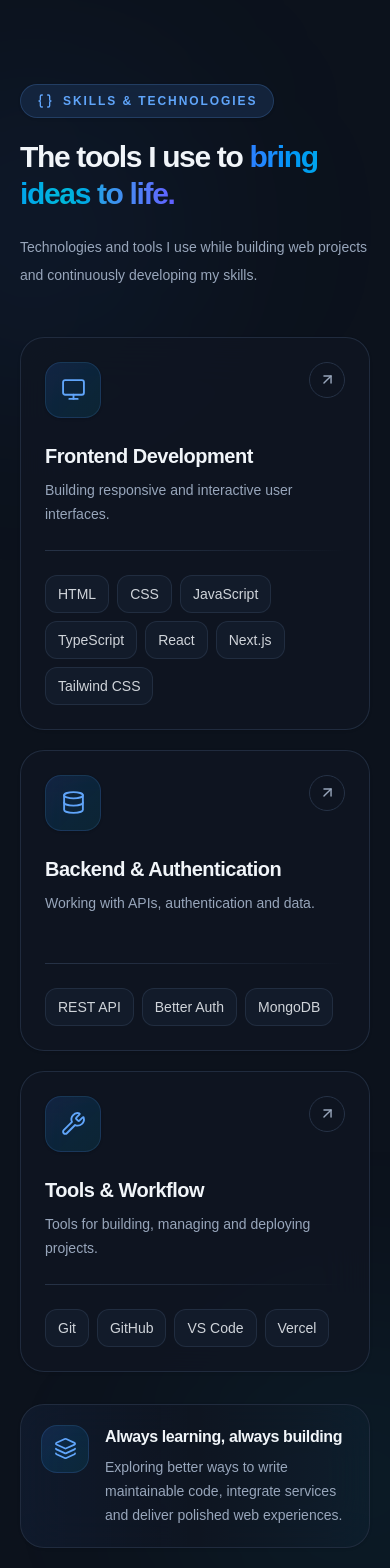
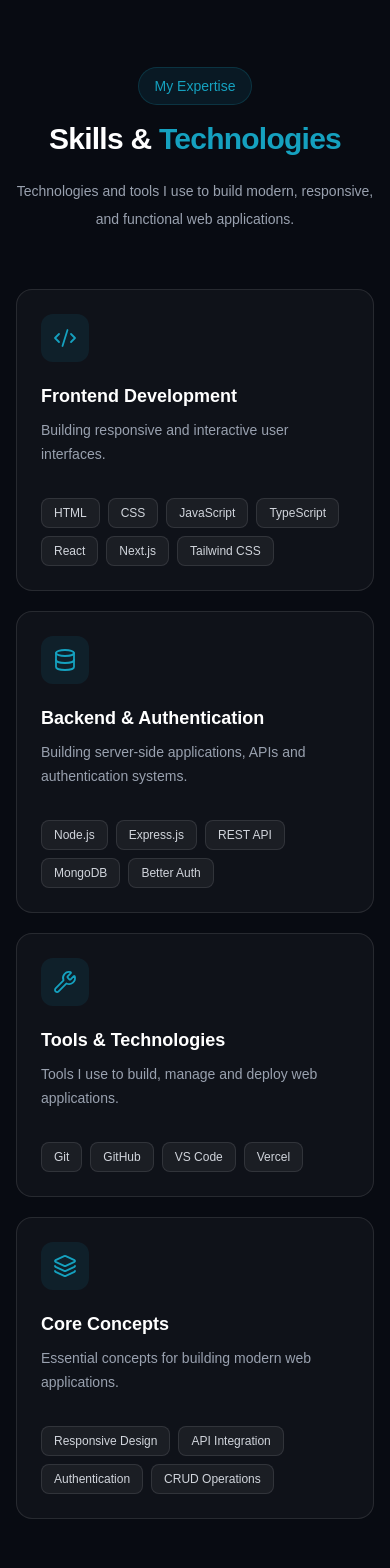
Before and after one commit to fahimrahat58/fahim-portfolio, a Next.js app: page / in a window 390 px wide. Shown: the part 5920-7488 px from the top of the page. Built offline with nearby package versions, Linux system fonts and the light colour scheme.

Commit message:
added the cv

```diff
--- /dev/null
+++ b/src/app/components/ServicesSection.tsx
@@ -0,0 +1,147 @@
+"use client";
+
+import {
+  Code2,
+  Layers3,
+  Database,
+  ShieldCheck,
+  ArrowUpRight,
+  CheckCircle2,
+} from "lucide-react";
+
+const services = [
+  {
+    number: "01",
+    title: "Frontend Development",
+    description:
+      "Responsive, modern, and user-friendly interfaces that work smoothly across desktop, tablet, and mobile devices.",
+    icon: Code2,
+    technologies: ["React", "Next.js", "TypeScript", "Tailwind CSS"],
+  },
+  {
+    number: "02",
+    title: "Full-Stack Web Development",
+    description:
+      "Complete web application development, connecting interactive frontend experiences with reliable backend systems.",
+    icon: Layers3,
+    technologies: ["Next.js", "Node.js", "Express.js", "MongoDB"],
+  },
+  {
+    number: "03",
+    title: "API Integration",
+    description:
+      "Integrating REST APIs to connect applications with databases and external services for dynamic experiences.",
+    icon: Database,
+    technologies: ["REST API", "Fetch API", "MongoDB", "CRUD"],
+  },
+  {
+    number: "04",
+    title: "Authentication & Security",
+    description:
+      "Implementing user authentication, protected routes, and secure sign-in experiences for web applications.",
+    icon: ShieldCheck,
+    technologies: ["Better Auth", "Google Login", "Protected Routes"],
+  },
+];
+
+export default function ServicesSection() {
+  return (
+    <section
+      id="services"
+      className="relative overflow-hidden px-4 py-20 sm:px-6 lg:px-8 lg:py-28"
+    >
+      <div className="mx-auto max-w-7xl">
+        {/* Section Heading */}
+        <div className="mx-auto mb-14 max-w-2xl text-center sm:mb-16">
+          <span className="mb-4 inline-flex rounded-full border border-[#15A1BF]/20 bg-[#15A1BF]/10 px-4 py-2 text-sm font-medium text-[#15A1BF]">
+            What I Offer
+          </span>
+
+          <h2 className="text-3xl font-bold tracking-tight text-gray-900 dark:text-white sm:text-4xl lg:text-5xl">
+            My <span className="text-[#15A1BF]">Services</span>
+          </h2>
+
+          <p className="mt-5 text-sm leading-7 text-gray-600 dark:text-gray-400 sm:text-base">
+            I help turn ideas into functional, responsive, and
+            user-friendly web experiences using modern web technologies.
+          </p>
+        </div>
+
+        {/* Service Cards */}
+        <div className="grid grid-cols-1 gap-5 sm:grid-cols-2 lg:gap-6">
+          {services.map((service) => {
+            const Icon = service.icon;
+
+            return (
+              <article
+                key={service.number}
+                className="group relative overflow-hidden rounded-2xl border border-gray-200 bg-white p-6 transition-all duration-300 hover:-translate-y-1 hover:border-[#15A1BF]/50 hover:shadow-xl hover:shadow-[#15A1BF]/5 dark:border-white/10 dark:bg-white/[0.03] dark:hover:border-[#15A1BF]/50 sm:p-8"
+              >
+                <div className="absolute right-6 top-6 text-4xl font-bold text-gray-100 transition-colors duration-300 group-hover:text-[#15A1BF]/10 dark:text-white/[0.04] sm:right-8 sm:top-8">
+                  {service.number}
+                </div>
+
+                <div className="relative">
+                  <div className="mb-6 flex h-14 w-14 items-center justify-center rounded-xl bg-[#15A1BF]/10 text-[#15A1BF] transition-all duration-300 group-hover:bg-[#15A1BF] group-hover:text-white">
+                    <Icon size={27} strokeWidth={1.8} />
+                  </div>
+
+                  <h3 className="text-xl font-semibold text-gray-900 dark:text-white sm:text-2xl">
+                    {service.title}
+                  </h3>
+
+                  <p className="mt-3 max-w-xl text-sm leading-7 text-gray-600 dark:text-gray-400 sm:text-base">
+                    {service.description}
+                  </p>
+
+                  <div className="mt-6 flex flex-wrap gap-2">
+                    {service.technologies.map((technology) => (
+                      <span
+                        key={technology}
+                        className="inline-flex items-center gap-1.5 rounded-lg border border-gray-200 bg-gray-50 px-3 py-2 text-xs font-medium text-gray-700 dark:border-white/10 dark:bg-white/5 dark:text-gray-300 sm:text-sm"
+                      >
+                        <CheckCircle2
+                          size={13}
+                          className="text-[#15A1BF]"
+                        />
+                        {technology}
+                      </span>
+                    ))}
+                  </div>
+
+                  <div className="mt-7 flex items-center gap-2 text-sm font-medium text-[#15A1BF]">
+                    <span>Explore service</span>
+                    <ArrowUpRight
+                      size={17}
+                      className="transition-transform duration-300 group-hover:translate-x-1 group-hover:-translate-y-1"
+                    />
+                  </div>
+                </div>
+              </article>
+            );
+          })}
+        </div>
+
+        {/* Contact CTA */}
+        <div className="mt-10 flex flex-col items-center justify-between gap-5 rounded-2xl border border-[#15A1BF]/20 bg-[#15A1BF]/5 p-6 text-center sm:flex-row sm:p-8 sm:text-left">
+          <div>
+            <h3 className="text-xl font-semibold text-gray-900 dark:text-white">
+              Have a project in mind?
+            </h3>
+            <p className="mt-2 text-sm leading-6 text-gray-600 dark:text-gray-400">
+              Let&apos;s discuss how I can help bring your idea to life.
+            </p>
+          </div>
+
+          <a
+            href="#contact"
+            className="inline-flex shrink-0 items-center justify-center gap-2 rounded-xl bg-[#15A1BF] px-6 py-3 text-sm font-semibold text-white transition-all duration-300 hover:-translate-y-0.5 hover:bg-[#118ba5] hover:shadow-lg hover:shadow-[#15A1BF]/20"
+          >
+            Contact Me
+            <ArrowUpRight size={17} />
+          </a>
+        </div>
+      </div>
+    </section>
+  );
+}
--- a/src/app/components/navbar.tsx
+++ b/src/app/components/navbar.tsx
@@ -12,6 +12,7 @@ const navLinks = [
   { label: "About", href: "#about" },
   { label: "Projects", href: "#projects" },
   { label: "Skills", href: "#skills" },
+  { label: "Services", href: "#services" },
   { label: "Contact", href: "#contact" },
 ];
 
--- a/src/app/components/skills-section.tsx
+++ b/src/app/components/skills-section.tsx
@@ -1,20 +1,17 @@
 "use client";
 
-import { motion } from "motion/react";
 import {
-  Braces,
+  Code2,
   Database,
+  Wrench,
   Layers3,
-  Monitor,
-  Wrench,
-  ArrowUpRight,
 } from "lucide-react";
 
 const skillGroups = [
   {
     title: "Frontend Development",
     description: "Building responsive and interactive user interfaces.",
-    icon: Monitor,
+    icon: Code2,
     skills: [
       "HTML",
       "CSS",
@@ -27,165 +24,105 @@ const skillGroups = [
   },
   {
     title: "Backend & Authentication",
-    description: "Working with APIs, authentication and data.",
+    description:
+      "Building server-side applications, APIs and authentication systems.",
     icon: Database,
-    skills: ["REST API", "Better Auth", "MongoDB"],
+    skills: [
+      "Node.js",
+      "Express.js",
+      "REST API",
+      "MongoDB",
+      "Better Auth",
+    ],
   },
   {
-    title: "Tools & Workflow",
-    description: "Tools for building, managing and deploying projects.",
+    title: "Tools & Technologies",
+    description: "Tools I use to build, manage and deploy web applications.",
     icon: Wrench,
-    skills: ["Git", "GitHub", "VS Code", "Vercel"],
+    skills: [
+      "Git",
+      "GitHub",
+      "VS Code",
+      "Vercel",
+    ],
+  },
+  {
+    title: "Core Concepts",
+    description: "Essential concepts for building modern web applications.",
+    icon: Layers3,
+    skills: [
+      "Responsive Design",
+      "API Integration",
+      "Authentication",
+      "CRUD Operations",
+    ],
   },
 ];
-
-const reveal = {
-  hidden: {
-    opacity: 0,
-    y: 35,
-  },
-  visible: {
-    opacity: 1,
-    y: 0,
-  },
-};
 
 export default function SkillsSection() {
   return (
     <section
       id="skills"
-      className="relative isolate overflow-hidden border-y border-border bg-surface-secondary/40 px-5 py-24 sm:px-8 sm:py-28 lg:px-12"
+      className="relative overflow-hidden px-4 py-20 sm:px-6 lg:px-8 lg:py-28"
     >
-      {/* Background glow */}
-      <div className="pointer-events-none absolute -left-32 top-20 -z-10 h-80 w-80 rounded-full bg-blue-500/[0.07] blur-[110px]" />
-      <div className="pointer-events-none absolute -right-32 bottom-0 -z-10 h-80 w-80 rounded-full bg-cyan-500/[0.07] blur-[110px]" />
-
       <div className="mx-auto max-w-7xl">
-        <motion.div
-          variants={reveal}
-          initial="hidden"
-          whileInView="visible"
-          viewport={{ once: false, amount: 0.15 }}
-          transition={{ duration: 0.7, ease: "easeOut" }}
-          className="mb-12 max-w-3xl md:mb-14"
-        >
-          <span className="mb-5 inline-flex items-center gap-2.5 rounded-full border border-accent/20 bg-accent-soft/70 px-4 py-2 text-xs font-bold uppercase tracking-[0.16em] text-accent shadow-sm backdrop-blur-xl sm:text-sm">
-            <Braces size={16} />
-            Skills & Technologies
+        {/* Section Heading */}
+        <div className="mx-auto mb-14 max-w-2xl text-center sm:mb-16">
+          <span className="mb-4 inline-flex items-center rounded-full border border-[#15A1BF]/20 bg-[#15A1BF]/10 px-4 py-2 text-sm font-medium text-[#15A1BF]">
+            My Expertise
           </span>
 
-          <h2 className="text-3xl font-extrabold leading-tight tracking-[-0.045em] sm:text-4xl lg:text-5xl">
-            The tools I use to{" "}
-            <span className="bg-gradient-to-r from-blue-500 via-cyan-500 to-indigo-500 bg-clip-text text-transparent">
-              bring ideas to life.
-            </span>
+          <h2 className="text-3xl font-bold tracking-tight text-gray-900 dark:text-white sm:text-4xl lg:text-5xl">
+            Skills &{" "}
+            <span className="text-[#15A1BF]">Technologies</span>
           </h2>
 
-          <p className="mt-5 max-w-2xl text-sm leading-7 text-muted sm:text-base sm:leading-8">
-            Technologies and tools I use while building web projects and
-            continuously developing my skills.
+          <p className="mt-5 text-sm leading-7 text-gray-600 dark:text-gray-400 sm:text-base">
+            Technologies and tools I use to build modern, responsive,
+            and functional web applications.
           </p>
-        </motion.div>
+        </div>
 
-        <div className="grid gap-5 md:grid-cols-2 lg:grid-cols-3">
-          {skillGroups.map((group, index) => {
+        {/* Skills Grid */}
+        <div className="grid grid-cols-1 gap-5 sm:grid-cols-2 lg:grid-cols-4 lg:gap-6">
+          {skillGroups.map((group) => {
             const Icon = group.icon;
 
             return (
-              <motion.div
+              <div
                 key={group.title}
-                variants={reveal}
-                initial="hidden"
-                whileInView="visible"
-                viewport={{ once: true, amount: 0.05 }}
-                transition={{
-                  duration: 0.65,
-                  delay: index * 0.18,
-                  ease: "easeOut",
-                }}
-                whileHover={{
-                  y: -6,
-                  transition: { duration: 0.2 },
-                }}
-                className="group relative overflow-hidden rounded-3xl border border-border/80 bg-surface/80 p-6 shadow-sm backdrop-blur-xl transition-all duration-300 hover:border-accent/40 hover:shadow-xl hover:shadow-blue-500/[0.06] sm:p-7"
+                className="group rounded-2xl border border-gray-200 bg-white p-6 transition-all duration-300 hover:-translate-y-1 hover:border-[#15A1BF]/50 hover:shadow-xl hover:shadow-[#15A1BF]/5 dark:border-white/10 dark:bg-white/[0.03] dark:hover:border-[#15A1BF]/50 sm:p-7"
               >
-                {/* Card gradient */}
-                <div className="pointer-events-none absolute inset-0 bg-gradient-to-br from-blue-500/[0.045] via-transparent to-cyan-500/[0.045] opacity-0 transition-opacity duration-500 group-hover:opacity-100" />
-
-                <div className="relative">
-                  <div className="mb-6 flex items-start justify-between">
-                    <div className="flex h-14 w-14 items-center justify-center rounded-2xl border border-accent/15 bg-gradient-to-br from-blue-500/15 to-cyan-500/10 text-accent shadow-sm transition-all duration-300 group-hover:scale-105 group-hover:shadow-lg group-hover:shadow-blue-500/10">
-                      <Icon size={25} strokeWidth={1.8} />
+                {/* Icon */}
+                <div className="mb-5 flex h-12 w-12 items-center justify-center rounded-xl bg-[#15A1BF]/10 text-[#15A1BF] transition-colors duration-300 group-hover:bg-[#15A1BF] group-hover:text-white">
+                  <Icon size={24} strokeWidth={1.8} />
                 </div>
 
-                    <span className="flex h-9 w-9 items-center justify-center rounded-full border border-border text-muted transition-all duration-300 group-hover:border-accent/30 group-hover:bg-accent-soft group-hover:text-accent">
-                      <ArrowUpRight
-                        size={17}
-                        className="transition-transform duration-300 group-hover:rotate-45"
-                      />
-                    </span>
-                  </div>
-
-                  <h3 className="text-xl font-bold tracking-tight">
+                {/* Title */}
+                <h3 className="text-lg font-semibold text-gray-900 dark:text-white">
                   {group.title}
                 </h3>
 
-                  <p className="mt-2 min-h-12 text-sm leading-6 text-muted">
+                {/* Description */}
+                <p className="mt-2 min-h-[60px] text-sm leading-6 text-gray-600 dark:text-gray-400">
                   {group.description}
                 </p>
 
-                  <div className="my-6 h-px bg-gradient-to-r from-border via-border/70 to-transparent" />
-
-                  <div className="flex flex-wrap gap-2">
-                    {group.skills.map((skill, skillIndex) => (
-                      <motion.span
+                {/* Skills */}
+                <div className="mt-5 flex flex-wrap gap-2">
+                  {group.skills.map((skill) => (
+                    <span
                       key={skill}
-                        initial={{ opacity: 0, scale: 0.85 }}
-                        whileInView={{ opacity: 1, scale: 1 }}
-                        viewport={{ once: true, amount: 0.05 }}
-                        transition={{
-                          duration: 0.3,
-                          delay: index * 0.08 + skillIndex * 0.045,
-                        }}
-                        className="rounded-xl border border-border/80 bg-surface-secondary/80 px-3 py-2 text-sm font-medium text-foreground/85 transition-all duration-200 hover:-translate-y-0.5 hover:border-accent/40 hover:bg-accent-soft hover:text-accent"
+                      className="rounded-lg border border-gray-200 bg-gray-50 px-3 py-1.5 text-xs font-medium text-gray-700 transition-colors duration-200 hover:border-[#15A1BF]/40 hover:bg-[#15A1BF]/10 hover:text-[#15A1BF] dark:border-white/10 dark:bg-white/5 dark:text-gray-300 dark:hover:border-[#15A1BF]/40 dark:hover:text-[#15A1BF] sm:text-sm"
                     >
                       {skill}
-                      </motion.span>
+                    </span>
                   ))}
                 </div>
               </div>
-              </motion.div>
             );
           })}
         </div>
-
-        <motion.div
-          variants={reveal}
-          initial="hidden"
-          whileInView="visible"
-          viewport={{ once: true, amount: 0.05 }}
-          transition={{ duration: 0.65, delay: 0.15, ease: "easeOut" }}
-          className="group relative mt-8 overflow-hidden rounded-3xl border border-border/80 bg-surface/80 p-5 shadow-sm backdrop-blur-xl transition-all duration-300 hover:border-accent/30 hover:shadow-lg hover:shadow-blue-500/[0.05] sm:p-7"
-        >
-          <div className="pointer-events-none absolute inset-0 bg-gradient-to-r from-blue-500/[0.05] via-transparent to-cyan-500/[0.05]" />
-
-          <div className="relative flex items-start gap-4 sm:items-center sm:gap-5">
-            <div className="flex h-12 w-12 shrink-0 items-center justify-center rounded-2xl border border-accent/15 bg-gradient-to-br from-blue-500/15 to-cyan-500/10 text-accent transition-transform duration-300 group-hover:scale-105">
-              <Layers3 size={23} strokeWidth={1.8} />
-            </div>
-
-            <div>
-              <h3 className="text-base font-bold tracking-tight sm:text-lg">
-                Always learning, always building
-              </h3>
-
-              <p className="mt-1.5 max-w-3xl text-sm leading-6 text-muted sm:leading-7">
-                Exploring better ways to write maintainable code, integrate
-                services and deliver polished web experiences.
-              </p>
-            </div>
-          </div>
-        </motion.div>
       </div>
     </section>
   );
--- a/src/app/page.tsx
+++ b/src/app/page.tsx
@@ -5,6 +5,7 @@ import AboutSection from "@/app/components/about-section";
 import SkillsSection from "@/app/components/skills-section";
 import ContactSection from "@/app/components/contact-section";
 import Footer from "@/app/components/footer";
+import ServicesSection from "./components/ServicesSection";
 
 export default function Home() {
   return (
@@ -16,6 +17,7 @@ export default function Home() {
         <AboutSection />
         <ProjectsSection />
         <SkillsSection />
+        <ServicesSection />
         <ContactSection />
       </main>
 
```
Lines whose indentation alone changed are shown as unchanged.
